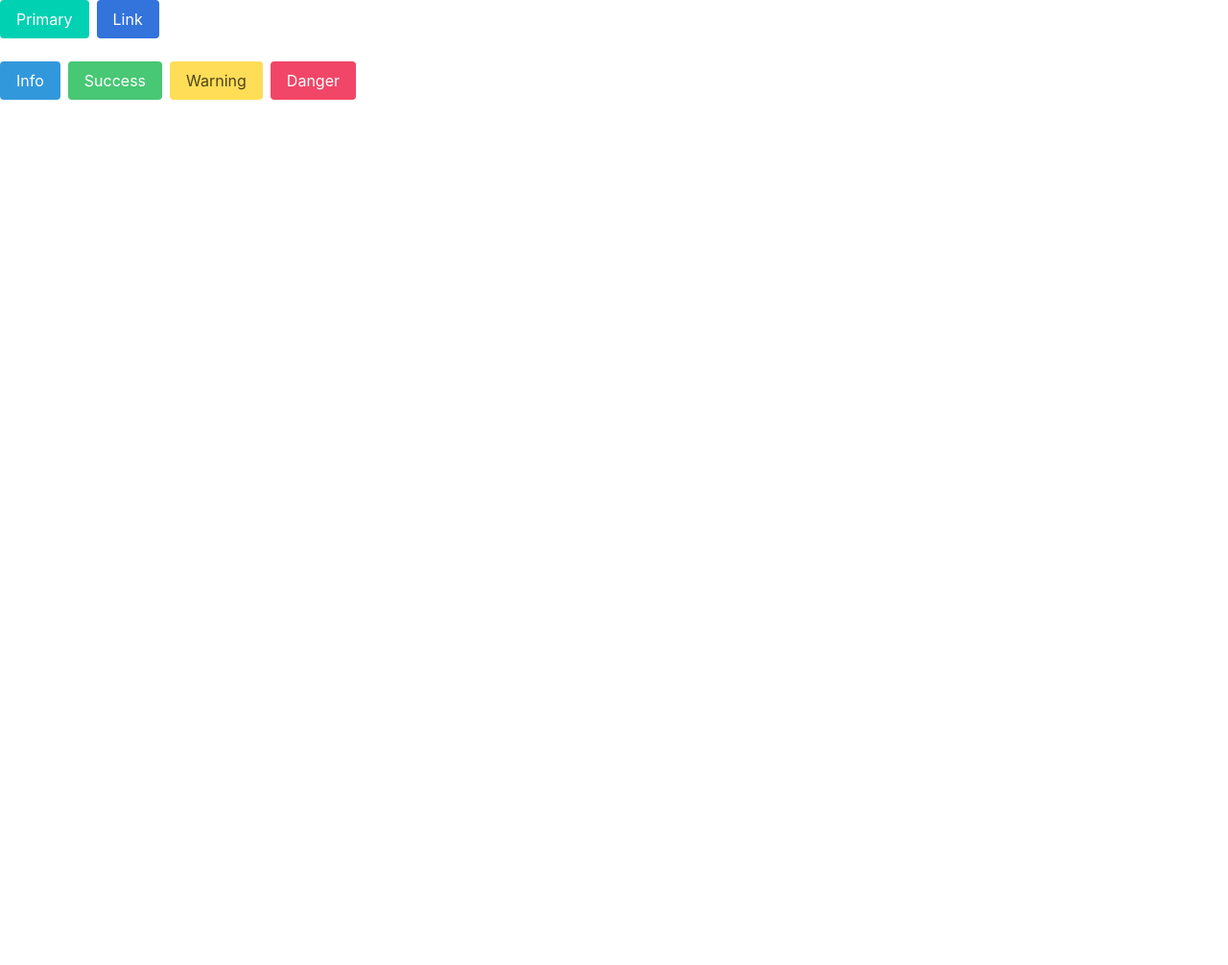
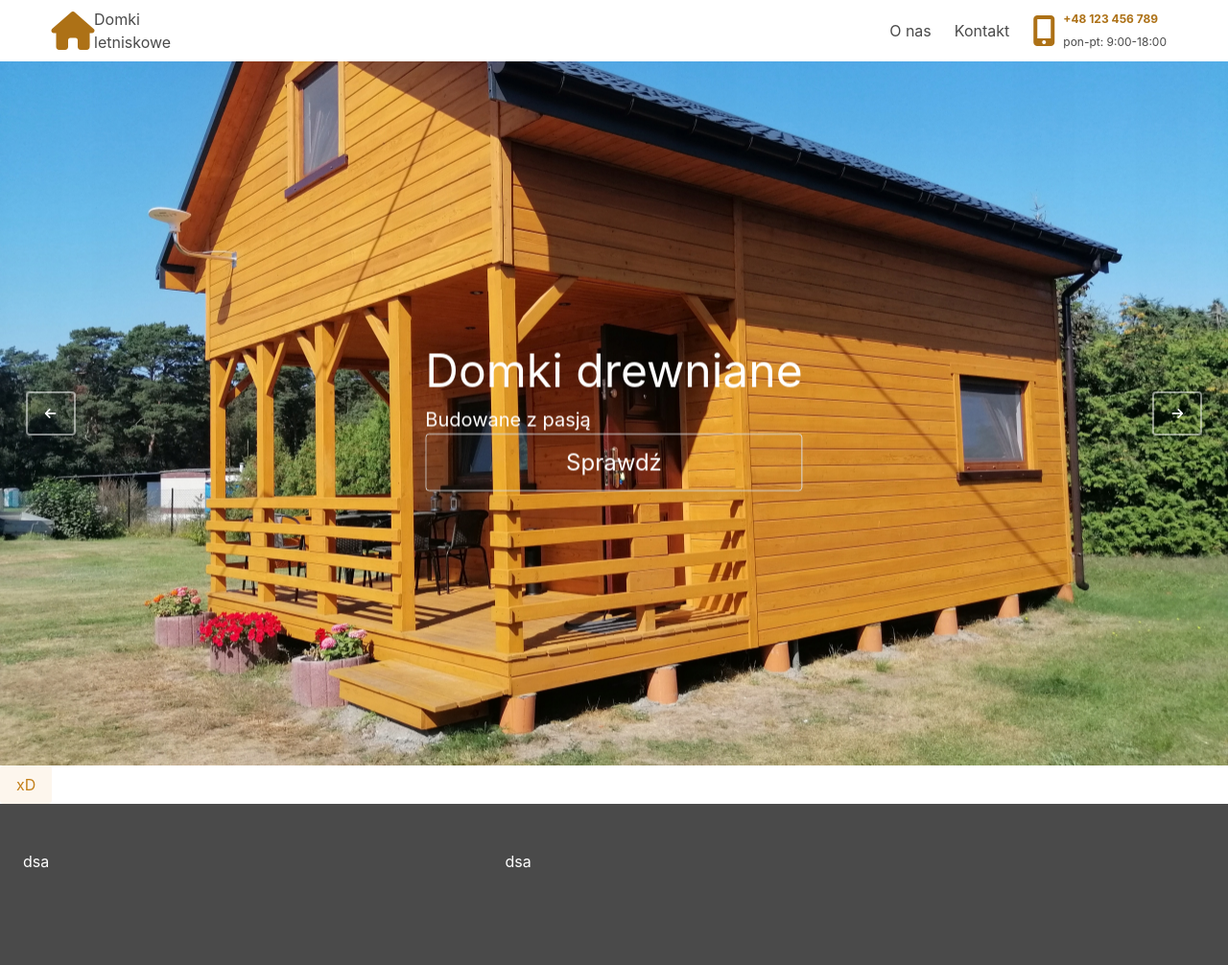
Before and after one commit to Patryk-Kowalczyk/Domki, a Django app: page / in a window 1280 px wide. Shown: the whole page at 96% size. Before the commit the page ends 104 px from the top, so only its background shows below. Run offline with Django 3.2, Linux system fonts and the light colour scheme; some libraries are stand-ins or nearby versions.

Commit message:
Navbar, Slider

```diff
--- a/cottages/core/views.py
+++ b/cottages/core/views.py
@@ -3,4 +3,4 @@ from django.shortcuts import render
 # Create your views here.
 
 def index(request):
-    return render(request, "index.html")
+    return render(request, "pages/homepage.html")
--- a/cottages/cottages/settings.py
+++ b/cottages/cottages/settings.py
@@ -124,5 +124,3 @@ STATIC_URL = '/static/'
 STATICFILES_DIRS = [
     BASE_DIR / "static",
 ]
-
-print(TEMPLATES)
--- /dev/null
+++ b/cottages/static/bulma/sass/custom.sass
@@ -0,0 +1,78 @@
+@import "./node_modules/bulma/sass/utilities/initial-variables"
+// Custom styles
+
+
+// IsTransparent Button
+.button.is-transparent
+  background-color: transparent
+
+
+
+// Navbar
+
+
+.navbar
+  .navbar-brand
+
+    & .icon-text
+      display: flex
+      align-items: center
+
+      & .icon
+        font-size: 2.5rem
+        color: $primary
+
+  .navbar-end
+
+    & .icon.phone
+      font-size: 2.0rem
+      color: $primary
+
+    & hr
+      margin: .5rem 0
+
+// Homepage Slider
+
+.glide
+  height: calc(100vh - 4.1rem)
+
+  &__slides
+    height: 100%
+    margin: 0 !important
+
+  &__slide
+    position: relative
+    &-image
+      height: 100%
+      background-position: center
+      background-size: cover
+
+    &-info
+      position: absolute
+      top: 50%
+      left: 50%
+      transform: translate(-50%, -50%)
+      opacity: 0
+      & > *
+        color: white !important
+
+    &--active
+      & .glide__slide-info
+        animation: .5s ease-in fade-top forwards
+
+  &__track
+    height: 100%
+
+@keyframes fade-top
+  0%
+    opacity: 0%
+    transform: translate(-50%, 100%)
+  100%
+    opacity: 1
+    transform: translate(-50%, -50%)
+
+
+// Footer
+footer.footer
+  background-color: $grey-dark
+  color: white
--- a/cottages/static/bulma/sass/style.sass
+++ b/cottages/static/bulma/sass/style.sass
@@ -2,9 +2,12 @@
 @import "./node_modules/bulma/sass/utilities/initial-variables"
 
 // 2. Set your own initial variables
+$link: #AD7116
+$primary: $link
 
 
 // 3. Import the rest of Bulma
 @import "./node_modules/bulma/bulma"
 
 // 4. Import your stuff here
+@import "./custom.sass"
--- /dev/null
+++ b/cottages/static/css/glide.core.min.css
@@ -0,0 +1 @@
+.glide{position:relative;width:100%;box-sizing:border-box}.glide *{box-sizing:inherit}.glide__track{overflow:hidden}.glide__slides{position:relative;width:100%;list-style:none;backface-visibility:hidden;transform-style:preserve-3d;touch-action:pan-Y;overflow:hidden;padding:0;white-space:nowrap;display:flex;flex-wrap:nowrap;will-change:transform}.glide__slides--dragging{user-select:none}.glide__slide{width:100%;height:100%;flex-shrink:0;white-space:normal;user-select:none;-webkit-touch-callout:none;-webkit-tap-highlight-color:transparent}.glide__slide a{user-select:none;-webkit-user-drag:none;-moz-user-select:none;-ms-user-select:none}.glide__arrows{-webkit-touch-callout:none;user-select:none}.glide__bullets{-webkit-touch-callout:none;user-select:none}.glide--rtl{direction:rtl}
--- /dev/null
+++ b/cottages/static/css/glide.theme.min.css
@@ -0,0 +1 @@
+.glide__arrow{position:absolute;display:block;top:50%;z-index:2;color:white;text-transform:uppercase;padding:9px 12px;background-color:transparent;border:2px solid rgba(255,255,255,0.5);border-radius:4px;box-shadow:0 0.25em 0.5em 0 rgba(0,0,0,0.1);text-shadow:0 0.25em 0.5em rgba(0,0,0,0.1);opacity:1;cursor:pointer;transition:opacity 150ms ease, border 300ms ease-in-out;transform:translateY(-50%);line-height:1}.glide__arrow:focus{outline:none}.glide__arrow:hover{border-color:white}.glide__arrow--left{left:2em}.glide__arrow--right{right:2em}.glide__arrow--disabled{opacity:0.33}.glide__bullets{position:absolute;z-index:2;bottom:2em;left:50%;display:inline-flex;list-style:none;transform:translateX(-50%)}.glide__bullet{background-color:rgba(255,255,255,0.5);width:9px;height:9px;padding:0;border-radius:50%;border:2px solid transparent;transition:all 300ms ease-in-out;cursor:pointer;line-height:0;box-shadow:0 0.25em 0.5em 0 rgba(0,0,0,0.1);margin:0 0.25em}.glide__bullet:focus{outline:none}.glide__bullet:hover,.glide__bullet:focus{border:2px solid white;background-color:rgba(255,255,255,0.5)}.glide__bullet--active{background-color:white}.glide--swipeable{cursor:grab;cursor:-moz-grab;cursor:-webkit-grab}.glide--dragging{cursor:grabbing;cursor:-moz-grabbing;cursor:-webkit-grabbing}
--- /dev/null
+++ b/cottages/templates/base.html
@@ -0,0 +1,107 @@
+{% load static %}
+<!DOCTYPE html>
+<html lang="en">
+  <head>
+    <meta charset="UTF-8" />
+    <meta
+      name="viewport"
+      content="width=device-width, user-scalable=no, initial-scale=1.0, maximum-scale=1.0, minimum-scale=1.0"
+    />
+    <meta http-equiv="X-UA-Compatible" content="ie=edge" />
+    <title>Domki: {% block title %} {% endblock %}</title>
+    <script
+      src="https://kit.fontawesome.com/c2e4d434ca.js"
+      crossorigin="anonymous"
+    ></script>
+    <link rel="stylesheet" href="{% static 'bulma/css/style.css' %}" />
+    {% block head %}
+    {% endblock %}
+  </head>
+  <body>
+    <nav class="navbar" role="navigation" aria-label="main navigation">
+      <div class="container">
+        <div class="navbar-brand">
+          <a class="navbar-item" href="{% url "index" %}">
+            <span class="icon-text">
+              <span class="icon">
+                <i class="fas fa-home"></i>
+              </span>
+              <span>Domki<br />letniskowe</span>
+            </span>
+          </a>
+
+          <a
+            role="button"
+            class="navbar-burger"
+            aria-label="menu"
+            aria-expanded="false"
+            data-target="navbarBasicExample"
+          >
+            <span aria-hidden="true"></span>
+            <span aria-hidden="true"></span>
+            <span aria-hidden="true"></span>
+          </a>
+        </div>
+
+        <div id="navbarBasicExample" class="navbar-menu">
+          <div class="navbar-end">
+            <a class="navbar-item"> O nas </a>
+
+            <a class="navbar-item"> Kontakt </a>
+            <hr />
+            <div class="navbar-item">
+              <span class="icon-text is-flex is-align-items-center">
+                <span class="icon phone">
+                  <i class="fas fa-mobile-alt"></i>
+                </span>
+                <div class="is-size-7">
+                  <a href="tel:+48123456789"><b>+48 123 456 789</b></a>
+                  <p>pon-pt: 9:00-18:00</p>
+                </div>
+              </span>
+            </div>
+          </div>
+        </div>
+      </div>
+    </nav>
+
+        {% block content %} {% endblock %}
+
+    <footer class="footer is-dark">
+        <div class="content">
+            <div class="columns">
+                <div class="column is-two-fifths">dsa</div>
+                <div class="column">dsa</div>
+            </div>
+        </div>
+    </footer>
+
+    <script>
+      document.addEventListener("DOMContentLoaded", () => {
+        // Get all "navbar-burger" elements
+        const $navbarBurgers = Array.prototype.slice.call(
+          document.querySelectorAll(".navbar-burger"),
+          0
+        );
+
+        // Check if there are any navbar burgers
+        if ($navbarBurgers.length > 0) {
+          // Add a click event on each of them
+          $navbarBurgers.forEach((el) => {
+            el.addEventListener("click", () => {
+              // Get the target from the "data-target" attribute
+              const target = el.dataset.target;
+              const $target = document.getElementById(target);
+
+              // Toggle the "is-active" class on both the "navbar-burger" and the "navbar-menu"
+              el.classList.toggle("is-active");
+              $target.classList.toggle("is-active");
+            });
+          });
+        }
+      });
+    </script>
+  {% block javascript %}
+  {% endblock %}
+  </body>
+</html>
--- a/cottages/templates/index.html
+++ /dev/null
@@ -1,26 +0,0 @@
-{% load static %}
-<!doctype html>
-<html lang="en">
-<head>
-    <meta charset="UTF-8">
-    <meta name="viewport"
-          content="width=device-width, user-scalable=no, initial-scale=1.0, maximum-scale=1.0, minimum-scale=1.0">
-    <meta http-equiv="X-UA-Compatible" content="ie=edge">
-    <title>Document</title>
-
-    <link rel="stylesheet" href="{% static 'bulma/css/style.css' %}">
-</head>
-<body>
-    <div class="buttons">
-      <button class="button is-primary">Primary</button>
-      <button class="button is-link">Link</button>
-    </div>
-
-    <div class="buttons">
-      <button class="button is-info">Info</button>
-      <button class="button is-success">Success</button>
-      <button class="button is-warning">Warning</button>
-      <button class="button is-danger">Danger</button>
-    </div>
-</body>
-</html>
--- /dev/null
+++ b/cottages/templates/pages/homepage.html
@@ -0,0 +1,43 @@
+{% extends "base.html" %}
+{% load static %}
+{% block title %} Strona główna {% endblock %}
+
+{% block head %}
+<link rel="stylesheet" href="{% static "css/glide.core.min.css" %}" />
+<link rel="stylesheet" href="{% static "css/glide.theme.min.css" %}"  />
+{% endblock %}
+
+{% block content %}
+<div class="glide">
+  <div class="glide__track" data-glide-el="track">
+    <ul class="glide__slides">
+      <li class="glide__slide">
+          <div class="glide__slide-image" style='background-image: url("{% static "img/slider/slide1.jpg" %}")' />
+          <div class="glide__slide-info is-flex is-flex-direction-column is-justify-content-center">
+              <h2 class="is-size-1">Domki drewniane</h2>
+              <p class="is-size-5">Budowane z pasją</p>
+              <button class="button is-transparent is-large">Sprawdź</button>
+          </div>
+      </li>
+      <li class="glide__slide"><img src="{% static "img/slider/slide2.jpg" %}" /></li>
+      <li class="glide__slide"><img src="{% static "img/slider/slide3.jpg" %}" /></li>
+    </ul>
+  </div>
+  <div class="glide__arrows" data-glide-el="controls">
+    <button class="glide__arrow glide__arrow--left" data-glide-dir="<"><span class="icon"><i class="fas fa-arrow-left"></i></span></button>
+    <button class="glide__arrow glide__arrow--right" data-glide-dir=">"><span class="icon"><i class="fas fa-arrow-right"></i></span></button>
+  </div>
+</div>
+
+    <section>
+    <button class="button is-primary is-light">xD</button>
+    </section>
+{% endblock %}
+
+
+{% block javascript %}
+    <script src="{% static "js/glide.min.js" %}"></script>
+    <script>
+        new Glide('.glide').mount()
+    </script>
+{% endblock %}
```
Also changed, not shown: cottages/static/bulma/css/style.css, cottages/static/img/slider/slide1.jpg (added), cottages/static/img/slider/slide2.jpg (added), cottages/static/img/slider/slide3.jpg (added), cottages/static/js/glide.min.js (added), package-lock.json (added), 1 other file.
